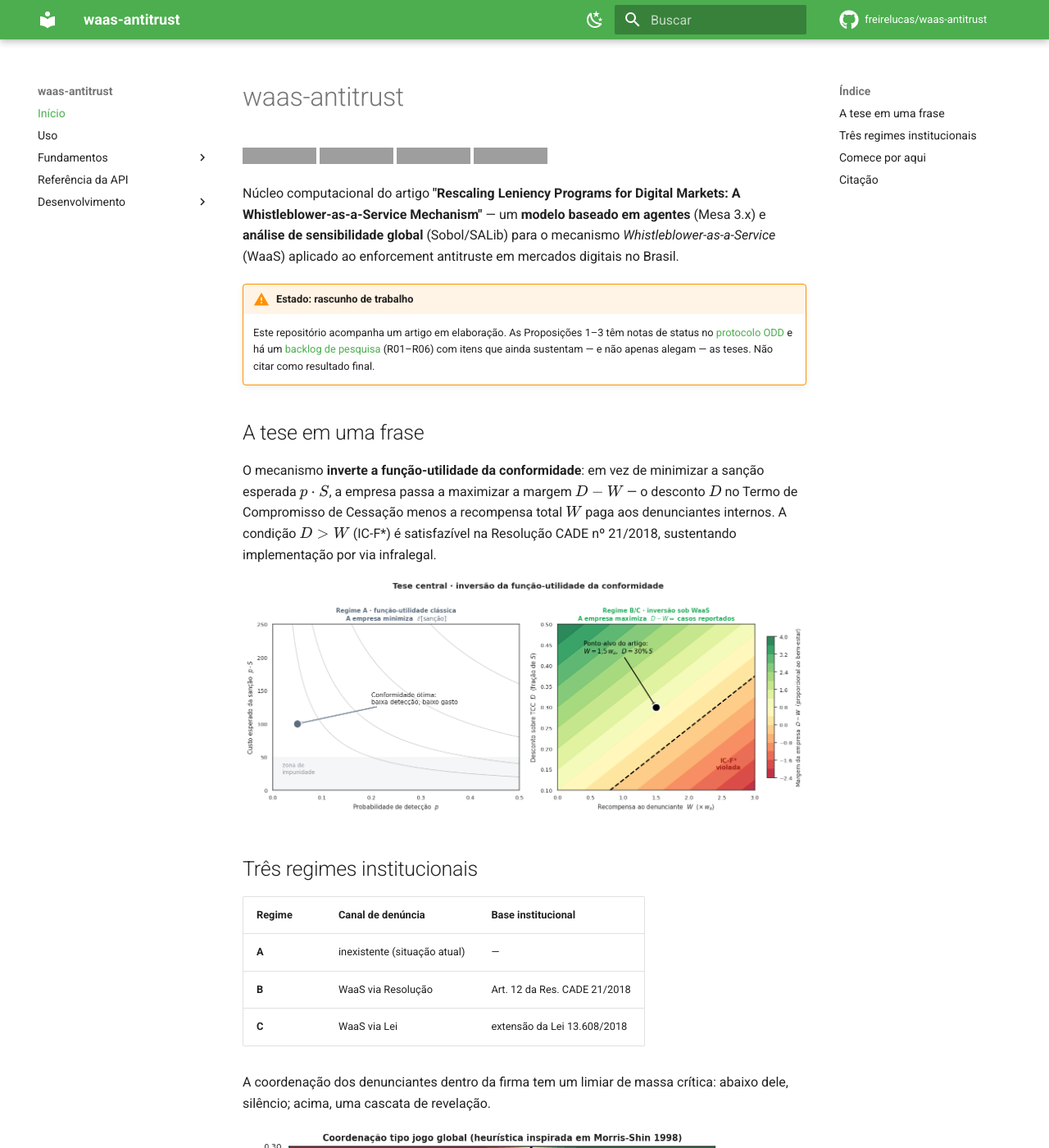
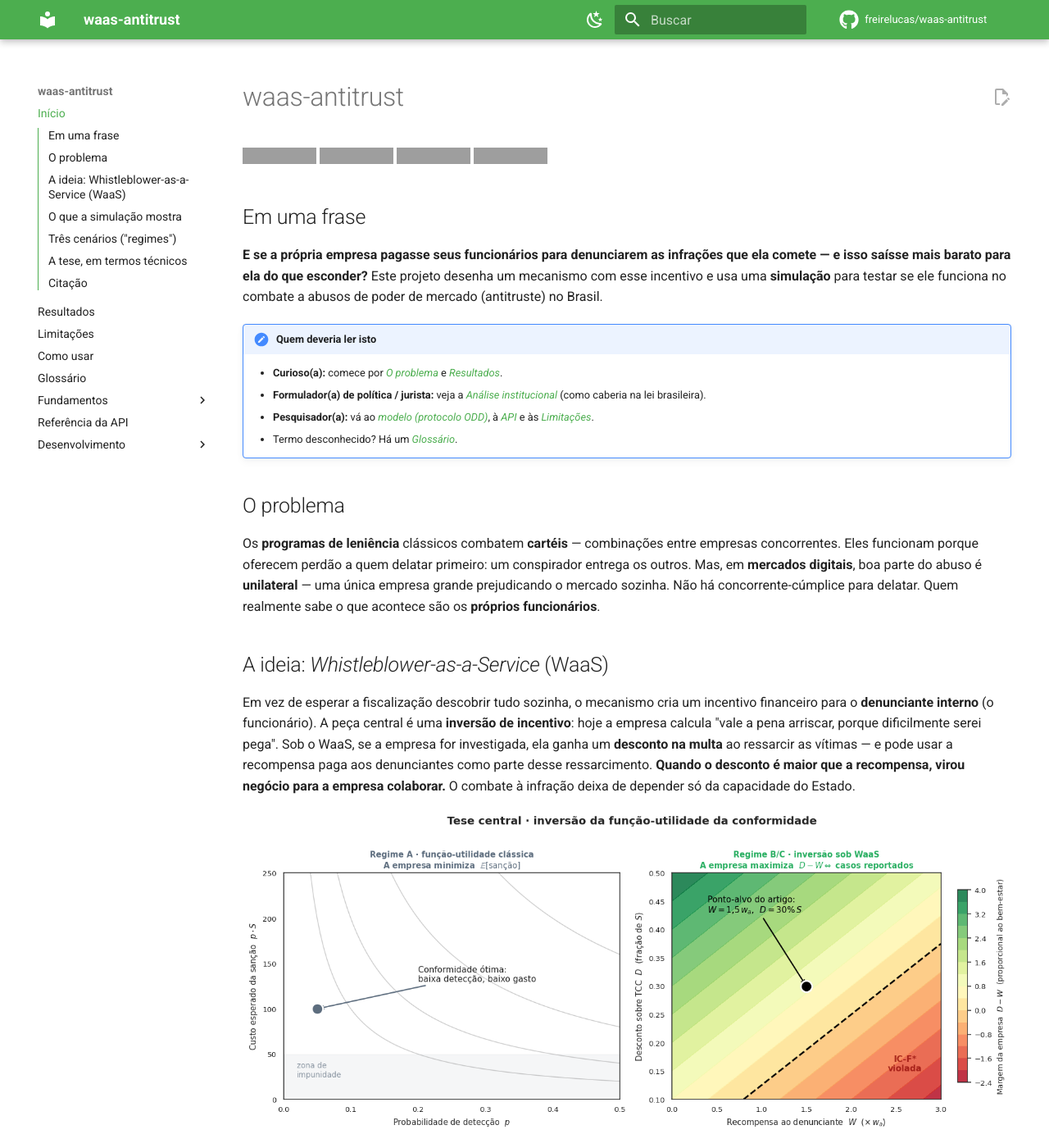
Before and after one commit to freirelucas/waas-antitrust, an MkDocs documentation site: the page built from docs/index.md, in a window 1280 px wide and 1400 px high. Shown: the whole window at 82% size. Built offline with MkDocs 1.6.1 and Material for MkDocs 9.7.7, drawn with Linux system fonts in a browser that asks for light colours; comment, search, counter and statistics services are not loaded; some of the changed text lies outside the part shown; grey boxes are pictures that could not be loaded.

Commit message:
docs(site): banho de loja de UX — landing para o leigo + Resultados/Limitações/Glossário
O site publicado abria com jargão e fórmula, sem responder "o que é, por que
importa, qual o resultado". Reescrita:
- Landing: hook em PT simples → o problema → a ideia (WaaS) → figura de RESULTADO
  REAL do modelo (dissuasão + bem-estar) → para quem é; tese matemática movida
  para baixo; aviso de rascunho linka Limitações.
- Novas páginas: Resultados (figuras narradas), Limitações (backlog em linguagem
  acessível) e Glossário (1 linha por termo).
- mkdocs: nav com Resultados/Limitações/Glossário em destaque; edit_uri (botão
  "editar esta página"); navigation.tracking/toc.integrate.
- README: figura no topo + "por quê/como" antes do quickstart; link para o site.

Gates verdes: pytest, ruff/black, mkdocs --strict.

https://claude.ai/code/session_01ByizTteHxPuaQe6zw4ezDW

```diff
--- /dev/null
+++ b/docs/glossario.md
@@ -0,0 +1,26 @@
+# Glossário
+
+Termos usados no projeto, em uma linha cada.
+
+| Termo | Significado |
+|-------|-------------|
+| **Antitruste** | Área do direito que combate abusos de poder de mercado (cartéis, monopólios, condutas que prejudicam a concorrência). |
+| **CADE** | Conselho Administrativo de Defesa Econômica — a autoridade antitruste brasileira. |
+| **Leniência** | Acordo em que quem confessa e colabora com a investigação ganha imunidade ou redução de pena. |
+| **Cartel** | Combinação entre empresas concorrentes (preços, divisão de mercado). É *coordenada* — por isso a leniência clássica funciona. |
+| **Conduta unilateral** | Abuso cometido por **uma única** empresa dominante, sozinha — sem cúmplice para delatar. |
+| **Denunciante interno** (*whistleblower*) | Funcionário que reporta uma infração cometida pela própria empresa. |
+| **WaaS** (*Whistleblower-as-a-Service*) | O mecanismo proposto: recompensar o denunciante interno, com a recompensa abatida da multa via desconto. |
+| **TCC** | Termo de Compromisso de Cessação — acordo em que a empresa para a conduta e paga uma contribuição, com possível desconto. |
+| **Recompensa ($W$)** | Valor pago aos denunciantes internos. |
+| **Desconto ($D$)** | Redução na contribuição do TCC concedida à empresa que colabora/ressarce. |
+| **IC-F\*** | A condição $D > W$: o desconto supera a recompensa, tornando a colaboração vantajosa para a empresa. |
+| **Dissuasão** | Efeito de desencorajar a infração: se a chance de ser pego sobe, menos empresas violam. |
+| **Regimes A / B / C** | Cenários: A = hoje (sem WaaS); B = WaaS por resolução do CADE; C = WaaS por lei. |
+| **Massa crítica ($k$)** | Número mínimo de denunciantes para disparar a investigação. |
+| **Jogo global** | Modelo (Morris–Shin, 1998) em que cada pessoa decide com informação privada e ruidosa; seleciona um equilíbrio **único**. |
+| **Contágio complexo** | Difusão (Centola–Macy) que exige reforço de vários vizinhos — não se espalha por um contato só. |
+| **ABM / MBA** | *Agent-based model* / modelo baseado em agentes: simula indivíduos heterogêneos interagindo. |
+| **Sobol** | Método de análise de sensibilidade: mede quanto cada parâmetro contribui para a variação do resultado. |
+| **Dano (acumulado)** | Proxy de prejuízo social: soma das empresas violando ao longo do tempo (quanto menor, melhor). |
+| **ODD** | Protocolo padrão (Grimm et al.) para descrever modelos baseados em agentes. |
--- a/docs/index.md
+++ b/docs/index.md
@@ -5,47 +5,81 @@
 [![Mesa 3.x](https://img.shields.io/badge/mesa-3.x-green.svg)](https://mesa.readthedocs.io/)
 [![Abrir no Colab](https://colab.research.google.com/assets/colab-badge.svg)](https://colab.research.google.com/github/freirelucas/waas-antitrust/blob/main/notebooks/WaaS_demo.ipynb)
 
-Núcleo computacional do artigo **"Rescaling Leniency Programs for Digital
-Markets: A Whistleblower-as-a-Service Mechanism"** — um **modelo baseado em
-agentes** (Mesa 3.x) e **análise de sensibilidade global** (Sobol/SALib) para o
-mecanismo *Whistleblower-as-a-Service* (WaaS) aplicado ao enforcement antitruste
-em mercados digitais no Brasil.
+## Em uma frase
+
+**E se a própria empresa pagasse seus funcionários para denunciarem as infrações
+que ela comete — e isso saísse mais barato para ela do que esconder?** Este
+projeto desenha um mecanismo com esse incentivo e usa uma **simulação** para
+testar se ele funciona no combate a abusos de poder de mercado (antitruste) no
+Brasil.
+
+!!! note "Quem deveria ler isto"
+    - **Curioso(a):** comece por *[O problema](#o-problema)* e *[Resultados](resultados.md)*.
+    - **Formulador(a) de política / jurista:** veja a *[Análise institucional](INSTITUTIONAL.md)* (como caberia na lei brasileira).
+    - **Pesquisador(a):** vá ao *[modelo (protocolo ODD)](ODD.md)*, à *[API](api.md)* e às *[Limitações](limitacoes.md)*.
+    - Termo desconhecido? Há um *[Glossário](glossario.md)*.
+
+## O problema
+
+Os **programas de leniência** clássicos combatem **cartéis** — combinações entre
+empresas concorrentes. Eles funcionam porque oferecem perdão a quem delatar
+primeiro: um conspirador entrega os outros. Mas, em **mercados digitais**, boa
+parte do abuso é **unilateral** — uma única empresa grande prejudicando o
+mercado sozinha. Não há concorrente-cúmplice para delatar. Quem realmente sabe
+o que acontece são os **próprios funcionários**.
+
+## A ideia: *Whistleblower-as-a-Service* (WaaS)
+
+Em vez de esperar a fiscalização descobrir tudo sozinha, o mecanismo cria um
+incentivo financeiro para o **denunciante interno** (o funcionário). A peça
+central é uma **inversão de incentivo**: hoje a empresa calcula "vale a pena
+arriscar, porque dificilmente serei pega". Sob o WaaS, se a empresa for
+investigada, ela ganha um **desconto na multa** ao ressarcir as vítimas — e
+pode usar a recompensa paga aos denunciantes como parte desse ressarcimento.
+**Quando o desconto é maior que a recompensa, virou negócio para a empresa
+colaborar.** O combate à infração deixa de depender só da capacidade do Estado.
+
+![Inversão da função-utilidade da conformidade: à esquerda o cálculo clássico (minimizar a multa esperada); à direita, sob o WaaS, a empresa passa a buscar o desconto.](img/01_inversao.png)
+
+## O que a simulação mostra
+
+Construímos um **modelo baseado em agentes** (empresas, funcionários e a
+autoridade tipo CADE) e o rodamos em três cenários. O principal resultado: onde
+o canal WaaS existe (Regimes B e C), a chance de ser denunciado sobe, **as
+empresas deixam de violar** (dissuasão) e o dano social cai — algo que o cenário
+atual (Regime A) não produz.
+
+![Saída real do modelo: com o canal WaaS (B/C) as firmas param de violar ao longo do tempo e o bem-estar social supera o cenário atual (A).](img/03_dissuasao_bem_estar.png)
+
+➡️ **[Veja os resultados narrados, figura por figura](resultados.md).**
+
+## Três cenários ("regimes")
+
+| Regime | O denunciante interno é recompensado? | Como seria implementado |
+|--------|----------------------------------------|--------------------------|
+| **A** — hoje | Não | situação atual: sem canal de incentivo |
+| **B** — via Resolução | Sim | nova resolução do CADE (Art. 12 da Res. 21/2018), **sem mudar a lei** |
+| **C** — via Lei | Sim | extensão da Lei 13.608/2018 (mais robusto, exige o Congresso) |
+
+## A tese, em termos técnicos
+
+O mecanismo **inverte a função-utilidade da conformidade**: em vez de minimizar a
+sanção esperada $p \cdot S$ (probabilidade de detecção × sanção), a empresa passa
+a maximizar a margem $D - W$ — o desconto $D$ no Termo de Compromisso de Cessação
+(TCC) menos a recompensa total $W$ paga aos denunciantes. A condição $D > W$
+(chamamos **IC-F\***) é satisfazível na Resolução CADE nº 21/2018, sustentando
+implementação por via infralegal (Regime B).
+
+A coordenação dos denunciantes dentro da firma tem um **limiar de massa crítica**:
+abaixo dele, silêncio; acima, uma cascata de revelação.
+
+![Diagrama de fase da coordenação intrafirma: a região verde indica alta probabilidade de uma cascata de denúncias.](img/02_fase.png)
 
 !!! warning "Estado: rascunho de trabalho"
-    Este repositório acompanha um artigo em elaboração. As Proposições 1–3 têm
-    notas de status no [protocolo ODD](ODD.md) e há um
-    [backlog de pesquisa](DECISIONS.md) (R01–R06) com itens que ainda sustentam —
-    e não apenas alegam — as teses. Não citar como resultado final.
-
-## A tese em uma frase
-
-O mecanismo **inverte a função-utilidade da conformidade**: em vez de minimizar a
-sanção esperada $p \cdot S$, a empresa passa a maximizar a margem $D - W$ — o
-desconto $D$ no Termo de Compromisso de Cessação menos a recompensa total $W$
-paga aos denunciantes internos. A condição $D > W$ (IC-F\*) é satisfazível na
-Resolução CADE nº 21/2018, sustentando implementação por via infralegal.
-
-![Inversão da função-utilidade da conformidade (Regime A clássico vs. WaaS).](img/01_inversao.png)
-
-## Três regimes institucionais
-
-| Regime | Canal de denúncia | Base institucional |
-|--------|-------------------|--------------------|
-| **A**  | inexistente (situação atual) | — |
-| **B**  | WaaS via Resolução | Art. 12 da Res. CADE 21/2018 |
-| **C**  | WaaS via Lei | extensão da Lei 13.608/2018 |
-
-A coordenação dos denunciantes dentro da firma tem um limiar de massa crítica:
-abaixo dele, silêncio; acima, uma cascata de revelação.
-
-![Diagrama de fase da coordenação intrafirma (heurística inspirada em jogo global).](img/02_fase.png)
-
-## Comece por aqui
-
-- **[Uso](uso.md)** — instalar, rodar o modelo, varredura de Sobol, gerar figuras.
-- **[Modelo (ODD)](ODD.md)** — protocolo ODD, entidades, processos e proposições.
-- **[Análise institucional](INSTITUTIONAL.md)** — fontes jurídicas primárias.
-- **[Referência da API](api.md)** — documentação gerada das docstrings.
+    Este repositório acompanha um **artigo em elaboração**. Vários resultados são
+    direcionais e algumas proposições ainda são conjecturas — veja a página de
+    **[Limitações](limitacoes.md)** (em linguagem acessível) ou o
+    [backlog técnico](DECISIONS.md). **Não citar como resultado final.**
 
 ## Citação
 
--- /dev/null
+++ b/docs/limitacoes.md
@@ -0,0 +1,31 @@
+# Limitações
+
+Este é um **artigo e um modelo em elaboração**. Esta página resume, em linguagem
+acessível, o que ainda **não** está plenamente sustentado — para que nada seja
+lido como conclusão final. O backlog técnico completo está em
+[Decisões e backlog](DECISIONS.md).
+
+## O que já está implementado e testado
+
+- **A inversão de incentivo** ($D > W$) é verificável e tem teste automatizado.
+- **A dissuasão** (empresas param de violar quando o canal existe) é produzida
+  pelo próprio modelo, não imposta à mão.
+- **O bem-estar** é medido pelo dano evitado, creditando a prevenção.
+- **A coordenação tipo "jogo global"** tem uma versão matemática fechada e testada
+  (o limiar de denúncia é único e se comporta como a teoria prevê).
+
+## O que ainda é trabalho futuro
+
+| # | Limitação | O que falta |
+|---|-----------|-------------|
+| **R02** | O "jogo global" tem solução analítica, mas **isolada** | integrá-la à dinâmica completa da simulação; a prova de unicidade da Proposição 2 segue como **conjectura** |
+| **R03** | Os números **não estão calibrados** contra a realidade | ajustar os parâmetros aos dados do CADE (acordos de leniência, TCCs) e à literatura; hoje as magnitudes são plausíveis, não ajustadas |
+| **R05** | Os **pesos do bem-estar** são provisórios | ancorar "quanto vale o dano evitado" em estimativas econômicas |
+| **R06** | A **capacidade da autoridade** usa uma aproximação | precisa de dado empírico (quantos funcionários têm as subsidiárias de big techs no Brasil) |
+
+## Em resumo
+
+O modelo demonstra **a lógica e a direção** do mecanismo de forma transparente e
+reproduzível. O que ele **ainda não faz** é entregar números calibrados e provas
+formais completas — e isso está marcado como tal em todo o repositório, em vez de
+ser apresentado como resultado definitivo.
--- /dev/null
+++ b/docs/resultados.md
@@ -0,0 +1,56 @@
+# Resultados
+
+Esta página narra, figura por figura, o que o modelo produz. As duas primeiras
+figuras são **conceituais** (ilustram a lógica do mecanismo); a terceira é
+**saída real da simulação**.
+
+## 1. A inversão de incentivo
+
+![Inversão da função-utilidade da conformidade.](img/01_inversao.png)
+
+À **esquerda**, o cálculo clássico de uma empresa: o custo esperado de ser punida
+é "probabilidade de ser pega × tamanho da multa". Como a probabilidade de
+detecção costuma ser baixa, a "conformidade ótima" fica numa zona de impunidade —
+não vale a pena investir muito em não infringir.
+
+À **direita**, sob o WaaS, o cálculo muda: a empresa compara o **desconto $D$** na
+multa (por colaborar e ressarcir) com a **recompensa $W$** que paga aos
+denunciantes. Na região verde, $D > W$ — colaborar é financeiramente melhor do
+que esconder. A linha tracejada é a fronteira em que os dois se igualam.
+
+## 2. A coordenação dentro da firma
+
+![Diagrama de fase da coordenação intrafirma.](img/02_fase.png)
+
+Um único funcionário raramente denuncia sozinho — há medo de represália. A
+denúncia vira provável quando um número mínimo de colegas também está disposto
+(uma **massa crítica**). O eixo horizontal é a gravidade da infração; o vertical,
+quantos precisam aderir. Na região verde, a "cascata" de denúncias é quase certa;
+na vermelha, prevalece o silêncio. As estrelas marcam onde os Regimes B e C
+mirariam.
+
+## 3. Dissuasão e bem-estar (saída real do modelo)
+
+![Saída real do modelo: dissuasão endógena e bem-estar por regime.](img/03_dissuasao_bem_estar.png)
+
+Esta figura vem de rodar a simulação nos três regimes (20 empresas, 40
+trimestres). À **esquerda**: no Regime A (sem WaaS), o número de empresas
+violando **cresce** ao longo do tempo — a detecção percebida é baixa e ninguém é
+dissuadido. Nos Regimes B e C, a detecção percebida sobe e as violações **caem a
+zero**: é a **dissuasão**.
+
+À **direita**: o **bem-estar social**, medido como o negativo do custo social
+(dano causado + erros de classificação). Os Regimes B e C ficam muito acima do
+Regime A — não por punirem mais, mas por **prevenirem** o dano.
+
+!!! note "Por que medir bem-estar pelo dano, e não pela quantidade de punições?"
+    Um detalhe importante: se medíssemos sucesso por "número de infrações
+    detectadas", o Regime A pareceria *melhor* — afinal, há mais crime para
+    detectar quando ninguém é dissuadido. Medir pelo **dano evitado** corrige essa
+    perversidade e credita a prevenção. Os pesos exatos dessa conta ainda são
+    provisórios (ver [Limitações](limitacoes.md)).
+
+## Quer reproduzir?
+
+O caminho mais rápido é o **[caderno-demo no Colab](https://colab.research.google.com/github/freirelucas/waas-antitrust/blob/main/notebooks/WaaS_demo.ipynb)**
+(roda em ~1 min). Para rodar localmente, veja *[Como usar](uso.md)*.
--- a/mkdocs.yml
+++ b/mkdocs.yml
@@ -5,6 +5,7 @@ site_description: >-
 site_author: "L."
 repo_url: https://github.com/freirelucas/waas-antitrust
 repo_name: freirelucas/waas-antitrust
+edit_uri: edit/main/docs/
 copyright: "Código e documentação sob CC BY-SA 4.0."
 
 theme:
@@ -28,19 +29,25 @@ theme:
   features:
     - navigation.top
     - navigation.footer
+    - navigation.tracking
     - content.code.copy
+    - content.action.edit
     - search.suggest
+    - toc.integrate
 
 nav:
   - Início: index.md
-  - Uso: uso.md
+  - Resultados: resultados.md
+  - Limitações: limitacoes.md
+  - Como usar: uso.md
+  - Glossário: glossario.md
   - Fundamentos:
       - Modelo (protocolo ODD): ODD.md
       - Análise institucional: INSTITUTIONAL.md
       - Referências: REFERENCES.md
   - Referência da API: api.md
   - Desenvolvimento:
-      - Limitações e backlog: DECISIONS.md
+      - Decisões e backlog: DECISIONS.md
 
 plugins:
   - search
```
Also changed, not shown: CHANGELOG.md (+5 -0 lines), README.md (+10 -2 lines), docs/img/03_dissuasao_bem_estar.png (added).
